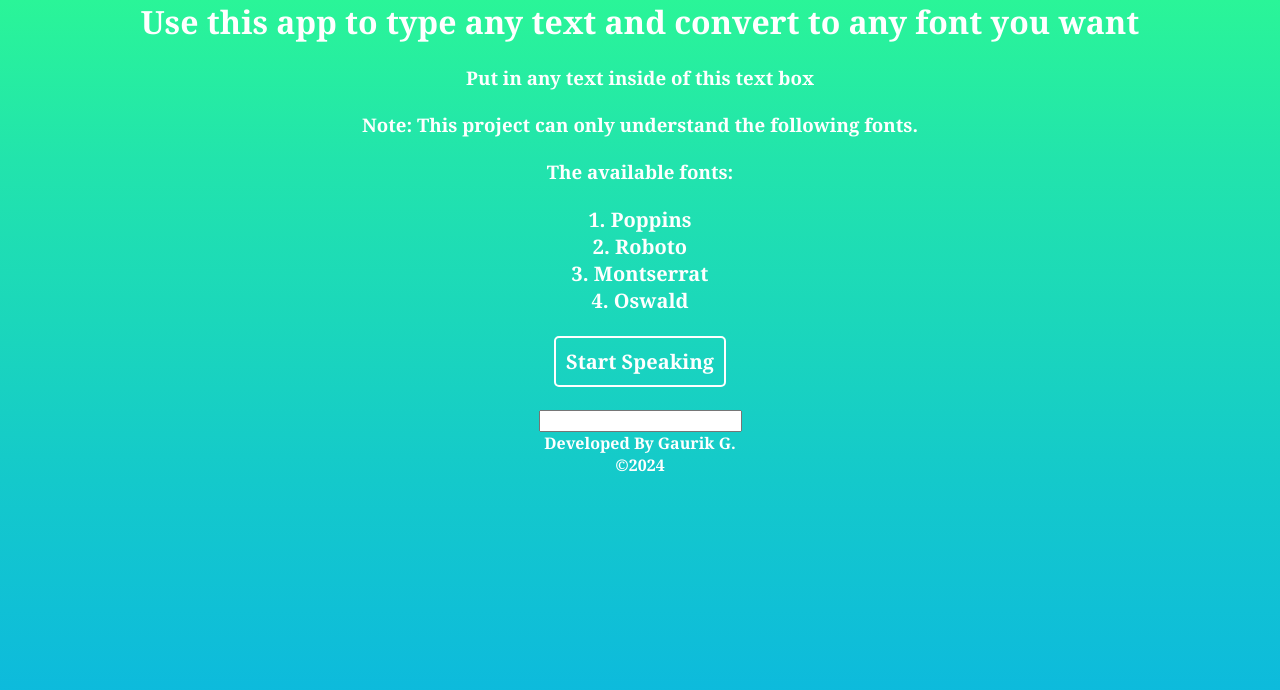
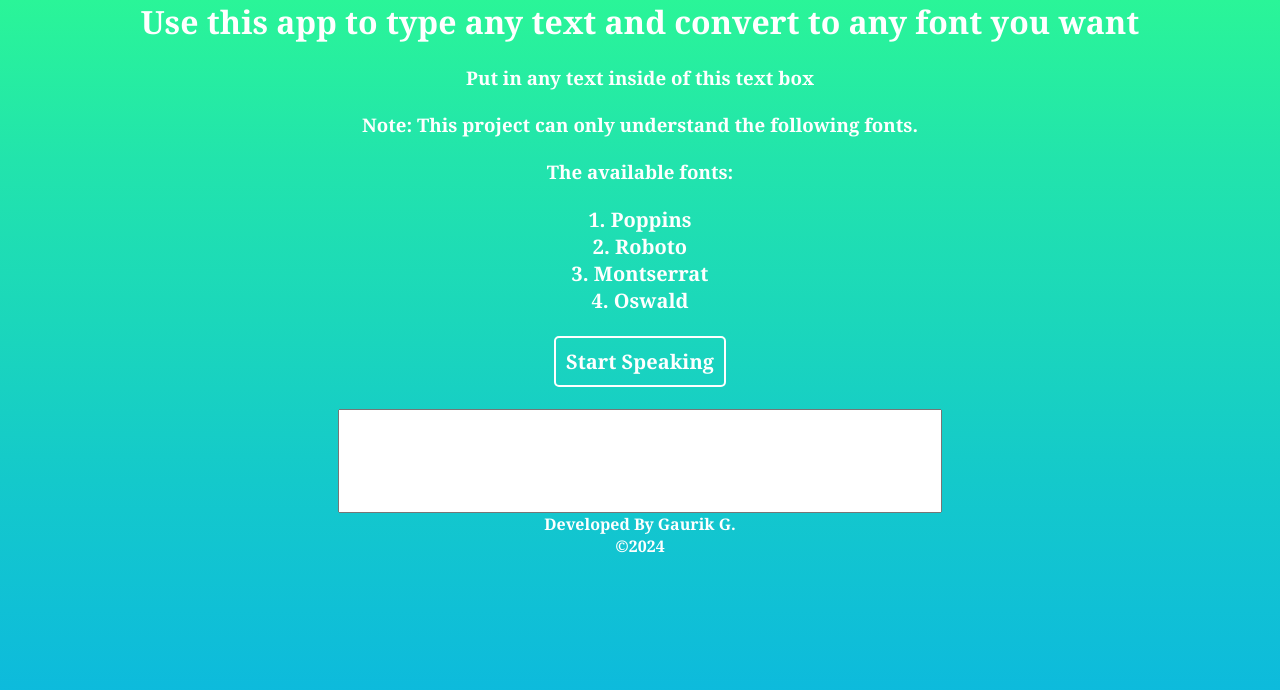
Before and after one commit to Gaurik-Gupta/Realtime_Font, a plain HTML site: page index.html in a window 1280 px wide. Drawn offline with Linux system fonts and the light colour scheme.

Commit message:
Update style.css

```diff
--- a/style.css
+++ b/style.css
@@ -9,14 +9,14 @@ body{
     background: linear-gradient(#2af598,#22e4ac,#1bd7bb,#14c9cb, #0fbed8, #08b3e5);
     color: white;
     overflow: hidden;
-    display: flex;
+
     text-align: center;
-    flex-direction: column;
+
 }
-textarea{
-    resize: none;
+input{
     font-size: 20px;
-    letter-spacing: 1px;
+    width: 600px;
+    height: 100px;
 }
 button{
     padding: 10px;
```
